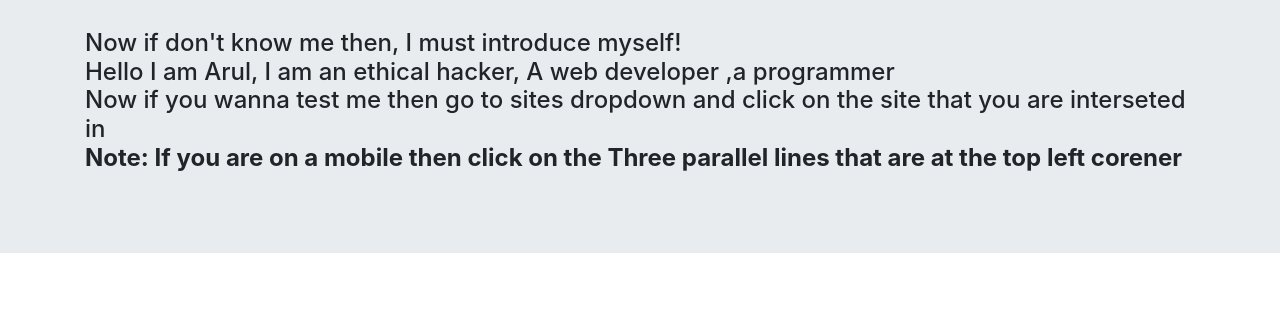
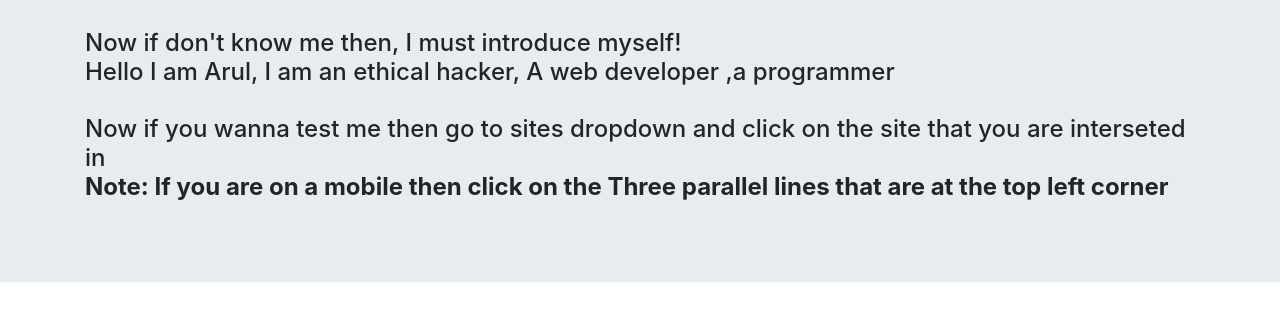
Before and after one commit to ghostsage/arul, a plain HTML site: page index.html in a window 1280 px wide. Shown: the part 240-560 px from the top of the page. Drawn offline with nearby package versions, Linux system fonts and the light colour scheme.

Commit message:
Update index.html

```diff
--- a/index.html
+++ b/index.html
@@ -38,7 +38,7 @@
   <div class="container">
     <h1 class="display-4">About</h1>
 	  <p class="lead"><h3>Well Hello There!</h3><br><h4>Now if don't know me then, I must introduce myself!<br>Hello I am Arul, I am an ethical hacker, A web developer ,a programmer<br>
-	  <p>Now if you wanna test me then go to sites dropdown and click on the site that you are interseted in<br><strong>Note: If you are on a mobile then click on the Three parallel lines that are at the top left corener</strong></p></p>
+	  <br>Now if you wanna test me then go to sites dropdown and click on the site that you are interseted in<br><strong>Note: If you are on a mobile then click on the Three parallel lines that are at the top left corner</strong></p>
   </div>
 </div>
 	<script src="https://code.jquery.com/jquery-3.5.1.slim.min.js" integrity="sha384-DfXdz2htPH0lsSSs5nCTpuj/zy4C+OGpamoFVy38MVBnE+IbbVYUew+OrCXaRkfj" crossorigin="anonymous"></script>
```
